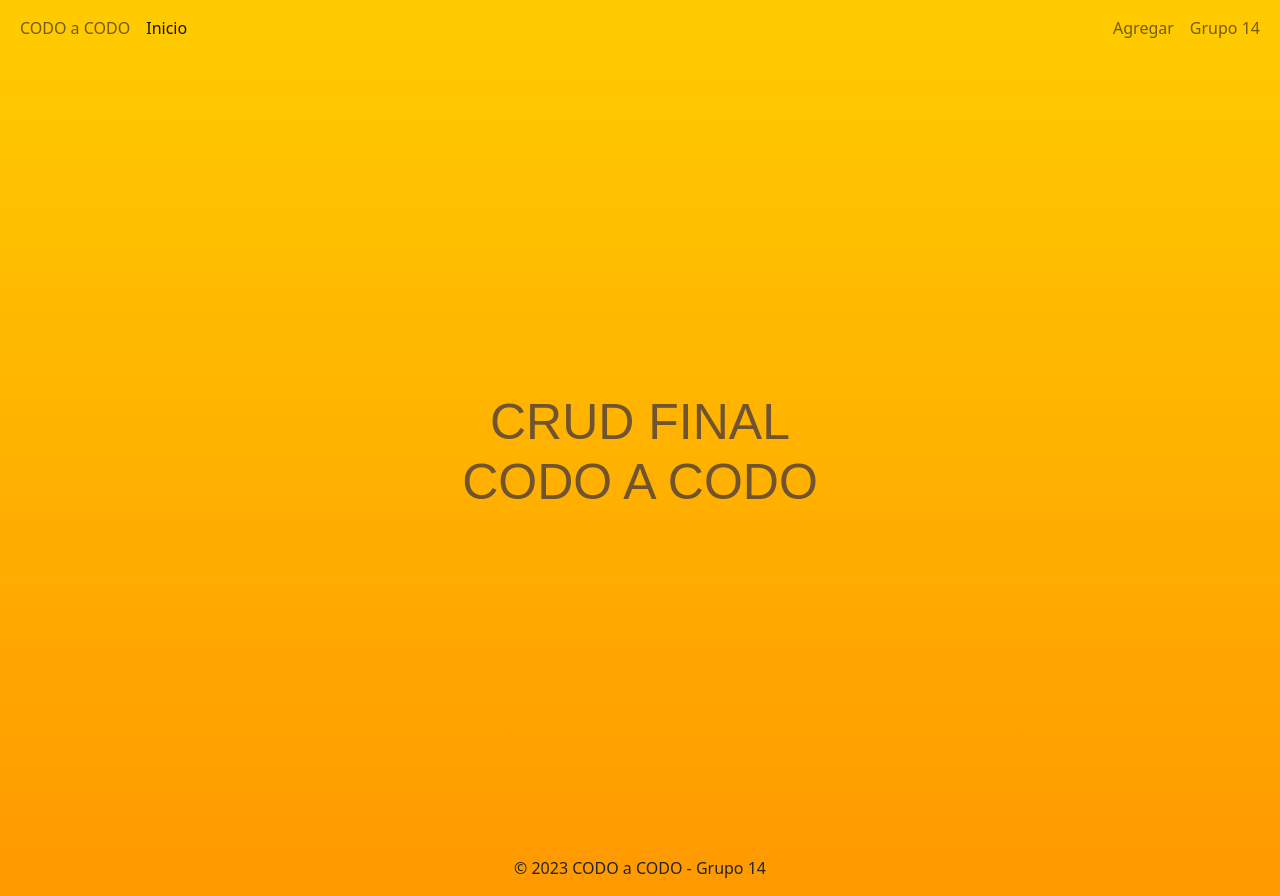
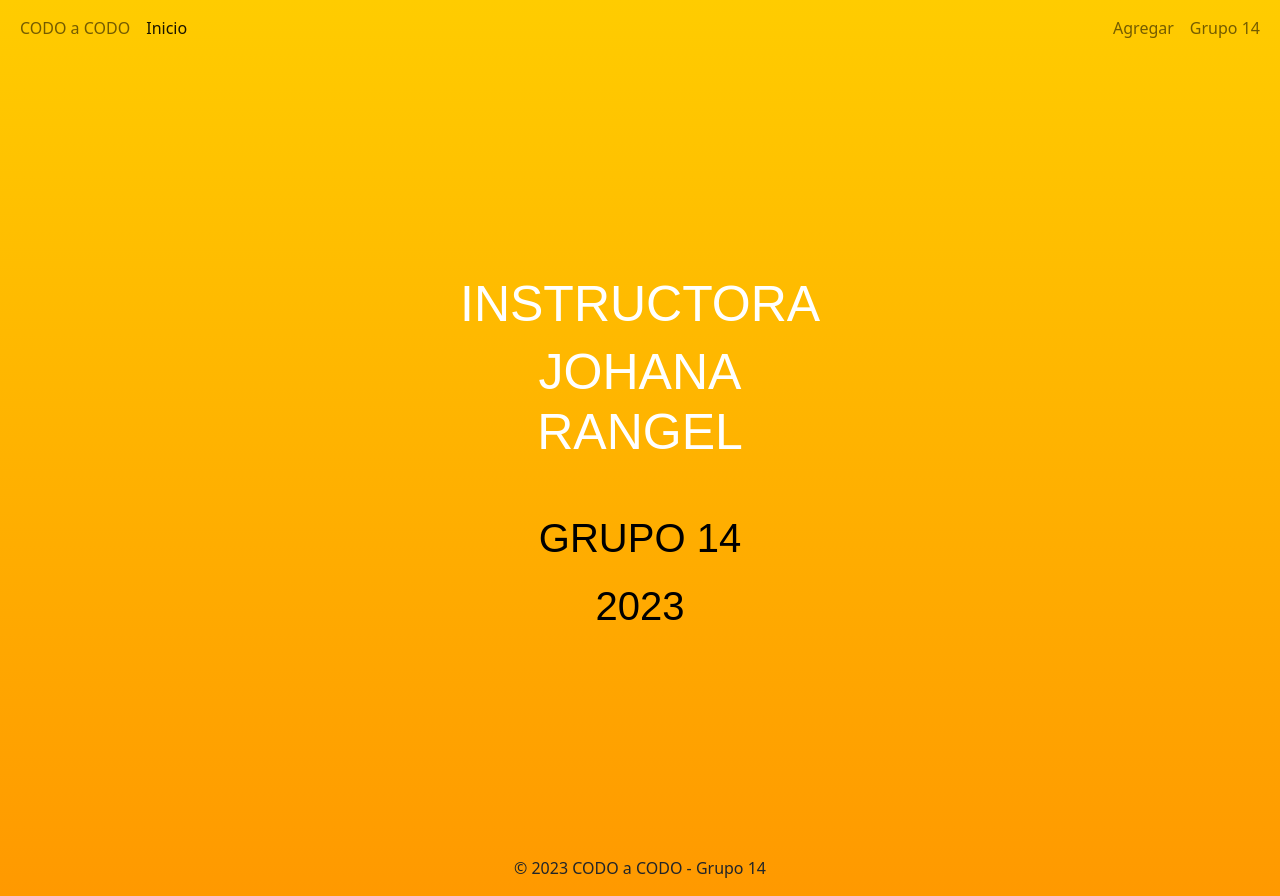
Before and after one commit to lucasromanh/crudusuarios, a plain HTML site: page usuarios_frontend/index.html in a window 1280 px wide. Drawn offline with nearby package versions, Linux system fonts and the light colour scheme.

Commit message:
Cmabios Finales

```diff
--- a/usuarios_frontend/index.html
+++ b/usuarios_frontend/index.html
@@ -23,7 +23,7 @@
         }
 
         .neon-text {
-            color: rgb(112, 84, 47);
+            color: #fff;
             font-size: 50px;
             font-family: 'Arial', sans-serif;
             text-align: center;
@@ -32,8 +32,17 @@
             animation: neon-animation 2s ease-in-out infinite alternate, glitch-animation 0.5s infinite;
         }
 
+        .black-text {
+            color: #000;
+            font-size: 40px;
+            font-family: 'Arial', sans-serif;
+            text-align: center;
+            text-transform: uppercase;
+            margin-top: 20px;
+        }
+
         @keyframes neon-animation {
-            0%, 100% {
+             0%, 100% {
                 text-shadow: 0 0 10px #fff, 0 0 20px #fff, 0 0 30px #fff, 0 0 40px #ffcc00, 0 0 70px #ffcc00,
                     0 0 80px #ffcc00, 0 0 100px #ffcc00, 0 0 150px #ffcc00;
             }
@@ -71,13 +80,17 @@
     <main>
         <div class="container d-flex justify-content-center align-items-center vh-100">
             <form style="width: 400px; padding: 20px;">
-                <h1 class="neon-text" >CRUD Final Codo a Codo</h1>
+                <h1 class="neon-text">Instructora</h1>
+                <h1 class="neon-text">Johana Rangel</h1>
+                <br>
+                <h2 class="black-text">Grupo 14</h2>
+                <h3 class="black-text">2023</h3>
             </form>
         </div>
     </main>
     <footer>
         <div class="container">
-          <p class="text-center">&copy; 2023 CODO a CODO - Grupo 14</p>
+            <p class="text-center">&copy; 2023 CODO a CODO - Grupo 14</p>
         </div>
     </footer>
     <script src="https://cdn.jsdelivr.net/npm/@popperjs/core@2.11.6/dist/umd/popper.min.js"
```
Also changed, not shown: usuarios_frontend/nosotros.html (+0 -20 lines).
